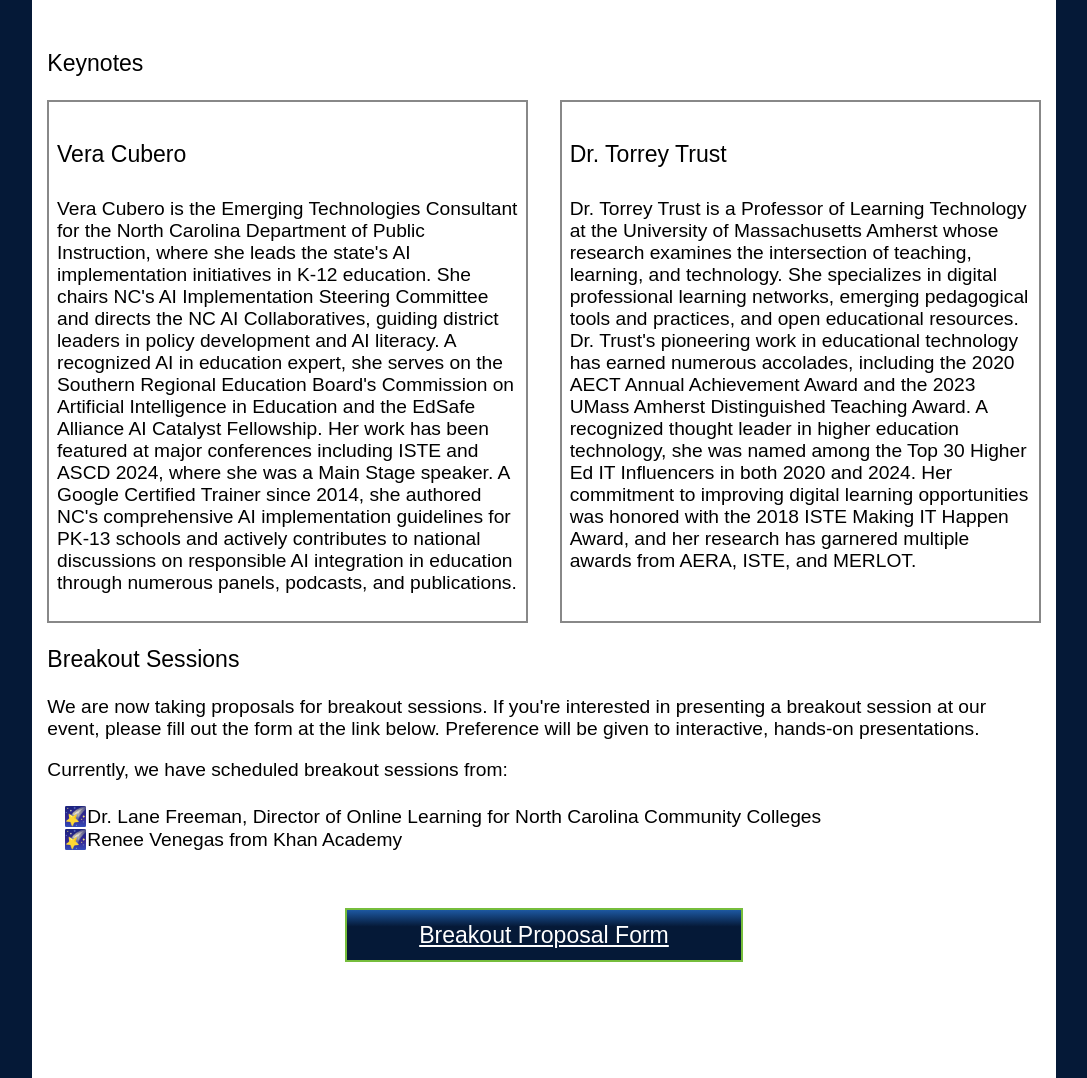
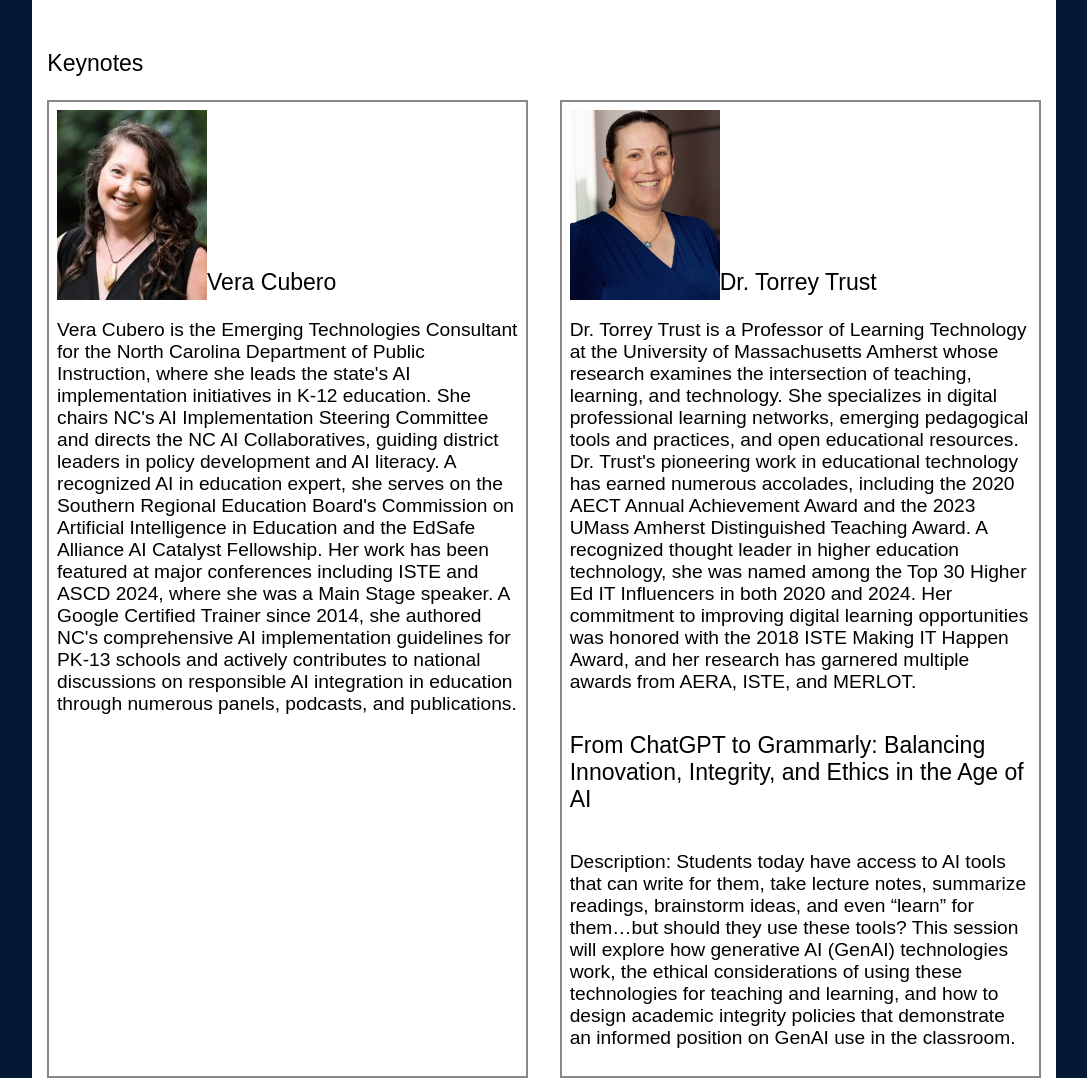
Before and after one commit to deramsey/comet_website, a plain HTML site: page index.html in a window 1280 px wide. Shown: the part 2732-3810 px from the top of the page, without its empty margins (96-1183 px from the left). Drawn offline with Linux system fonts and the light colour scheme.

Commit message:
add photos and presentation description

```diff
--- a/index.html
+++ b/index.html
@@ -92,12 +92,15 @@
             <h3>Keynotes</h3>
             <article id="speakers">
                 <section class="key">
-                    <h4>Vera Cubero</h4>
+                    <div class="sg"><img src="cubero.jpg" alt="" /><h4>Vera Cubero</h4></div>
                     <p>Vera Cubero is the Emerging Technologies Consultant for the North Carolina Department of Public Instruction, where she leads the state's AI implementation initiatives in K-12 education. She chairs NC's AI Implementation Steering Committee and directs the NC AI Collaboratives, guiding district leaders in policy development and AI literacy. A recognized AI in education expert, she serves on the Southern Regional Education Board's Commission on Artificial Intelligence in Education and the EdSafe Alliance AI Catalyst Fellowship. Her work has been featured at major conferences including ISTE and ASCD 2024, where she was a Main Stage speaker. A Google Certified Trainer since 2014, she authored NC's comprehensive AI implementation guidelines for PK-13 schools and actively contributes to national discussions on responsible AI integration in education through numerous panels, podcasts, and publications.</p>
                 </section>
                 <section class="key">
-                    <h4>Dr. Torrey Trust</h4>
+                    <div class="sg"><img src="trust.jpg" alt="" /><h4>Dr. Torrey Trust</h4></div>
                     <p>Dr. Torrey Trust is a Professor of Learning Technology at the University of Massachusetts Amherst whose research examines the intersection of teaching, learning, and technology. She specializes in digital professional learning networks, emerging pedagogical tools and practices, and open educational resources. Dr. Trust's pioneering work in educational technology has earned numerous accolades, including the 2020 AECT Annual Achievement Award and the 2023 UMass Amherst Distinguished Teaching Award. A recognized thought leader in higher education technology, she was named among the Top 30 Higher Ed IT Influencers in both 2020 and 2024. Her commitment to improving digital learning opportunities was honored with the 2018 ISTE Making IT Happen Award, and her research has garnered multiple awards from AERA, ISTE, and MERLOT.</p>
+                <h5>From ChatGPT to Grammarly: Balancing Innovation, Integrity, and Ethics in the Age of AI</h5>
+                <p>Description: Students today have access to AI tools that can write for them, take lecture notes, summarize readings, brainstorm ideas, and even “learn” for them…but should they use these tools? This session will explore how generative AI (GenAI) technologies work, the ethical considerations of using these technologies for teaching and learning, and how to design academic integrity policies that demonstrate an informed position on GenAI use in the classroom.
+                </p>
                 </section>
             </article>
             <h3>Breakout Sessions</h3>
--- a/style.css
+++ b/style.css
@@ -203,6 +203,16 @@ footer > p{
     text-align: center;
 }
 
+.sg{
+    display: grid;
+    grid-template-columns: 1fr 3fr;
+    align-items: end;
+}
+
+.sg > h4{
+    margin-bottom: .2rem;
+}
+
 @media (max-width: 1000px){
     header{
         height: 400px;
```
Also changed, not shown: cubero.jpg (added), trust.jpg (added).
